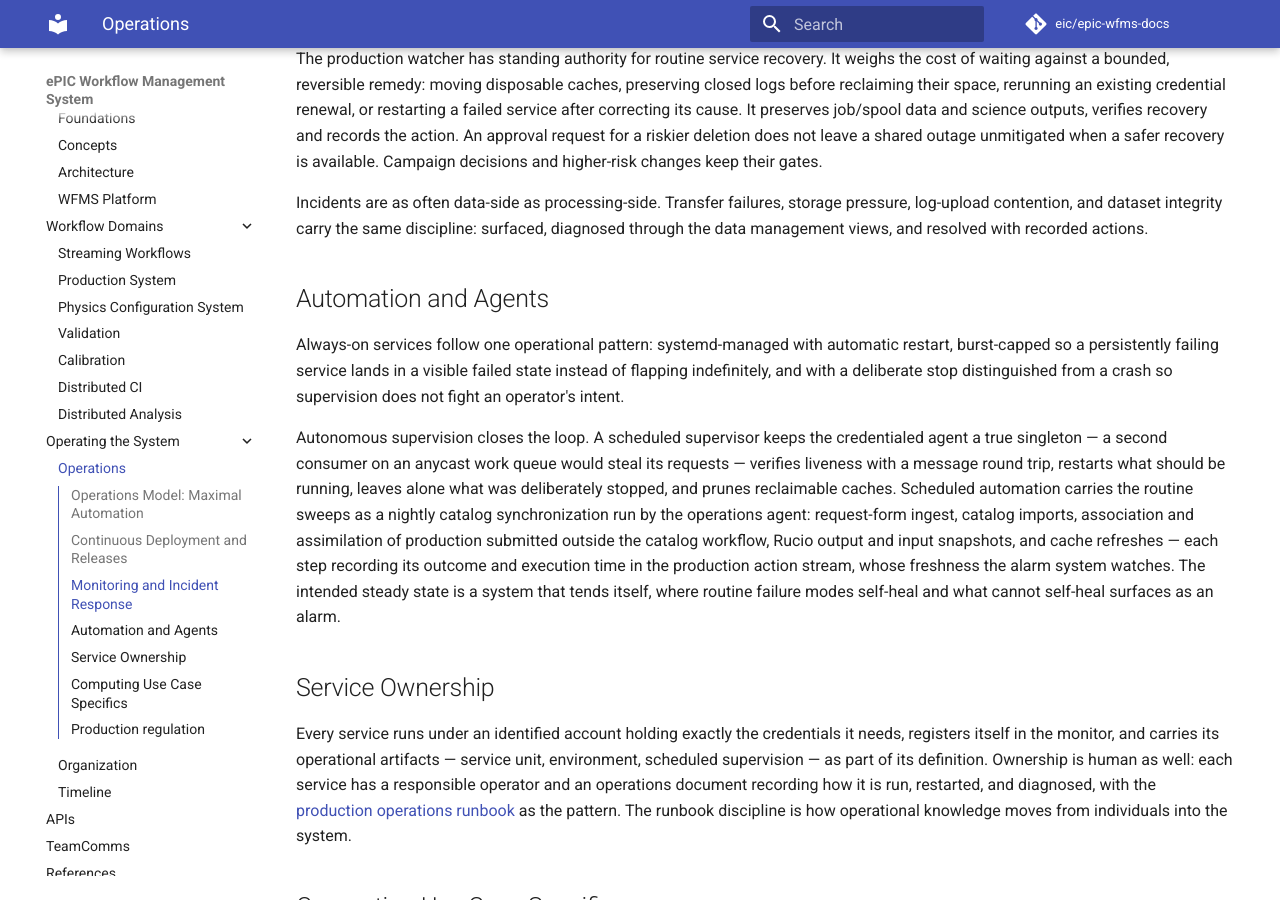
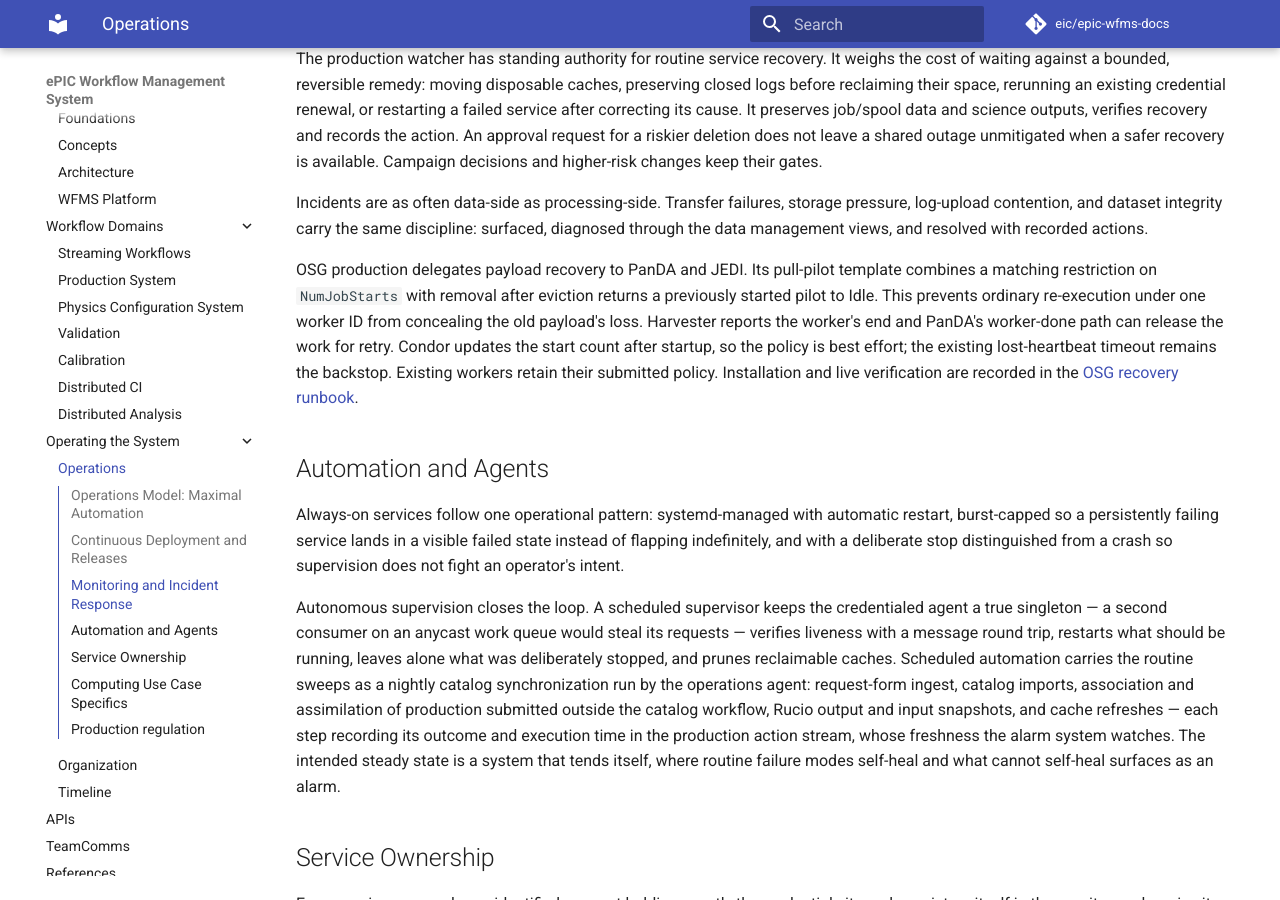
Before and after one commit to eic/epic-wfms-docs, an MkDocs documentation site: the page built from docs/operations.md, in a window 1280 px wide and 900 px high, scrolled down 1814 px. Built offline with MkDocs 1.6.1 and Material for MkDocs 9.7.7, drawn with Linux system fonts in a browser that asks for light colours; comment, search, counter and statistics services are not loaded.

Commit message:
Document OSG pilot eviction recovery through PanDA

```diff
--- a/docs/operations.md
+++ b/docs/operations.md
@@ -87,6 +87,17 @@ Incidents are as often data-side as processing-side. Transfer failures, storage
 dataset integrity carry the same discipline: surfaced, diagnosed through the data management views, and resolved with
 recorded actions.
 
+OSG production delegates payload recovery to PanDA and JEDI. Its pull-pilot
+template combines a matching restriction on `NumJobStarts` with removal
+after eviction returns a previously started pilot to Idle. This prevents
+ordinary re-execution under one worker ID from concealing the old payload's
+loss. Harvester reports the worker's end and PanDA's worker-done path can
+release the work for retry. Condor updates the start count after startup,
+so the policy is best effort; the existing lost-heartbeat timeout remains
+the backstop. Existing workers retain their submitted policy. Installation
+and live verification are recorded in the
+[OSG recovery runbook](https://github.com/BNLNPPS/swf-epicprod/blob/main/docs/OSG_SUBMISSION.md#eviction-and-job-recovery).
+
 ## Automation and Agents
 
 Always-on services follow one operational pattern: systemd-managed with automatic restart, burst-capped so a
```
